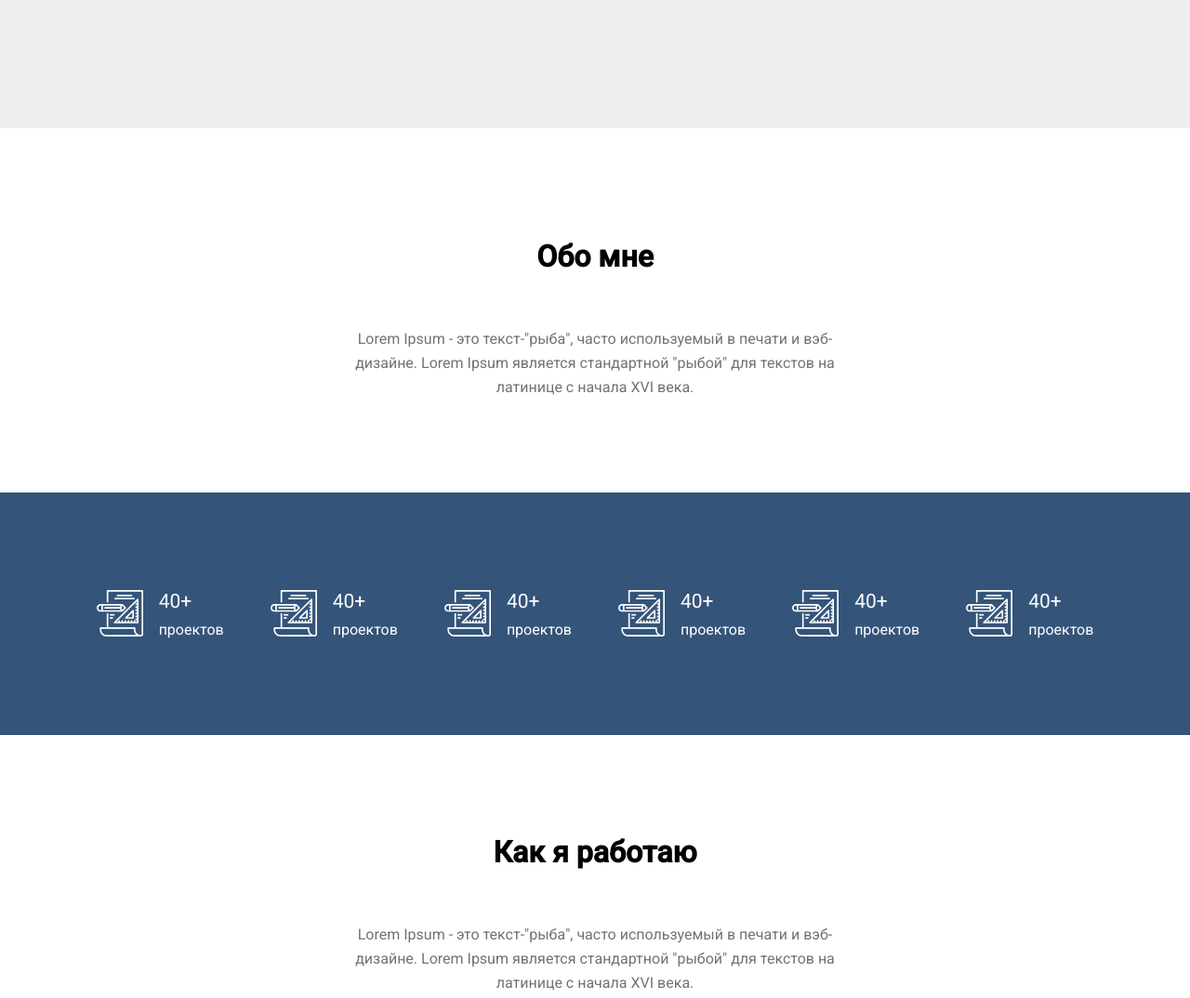
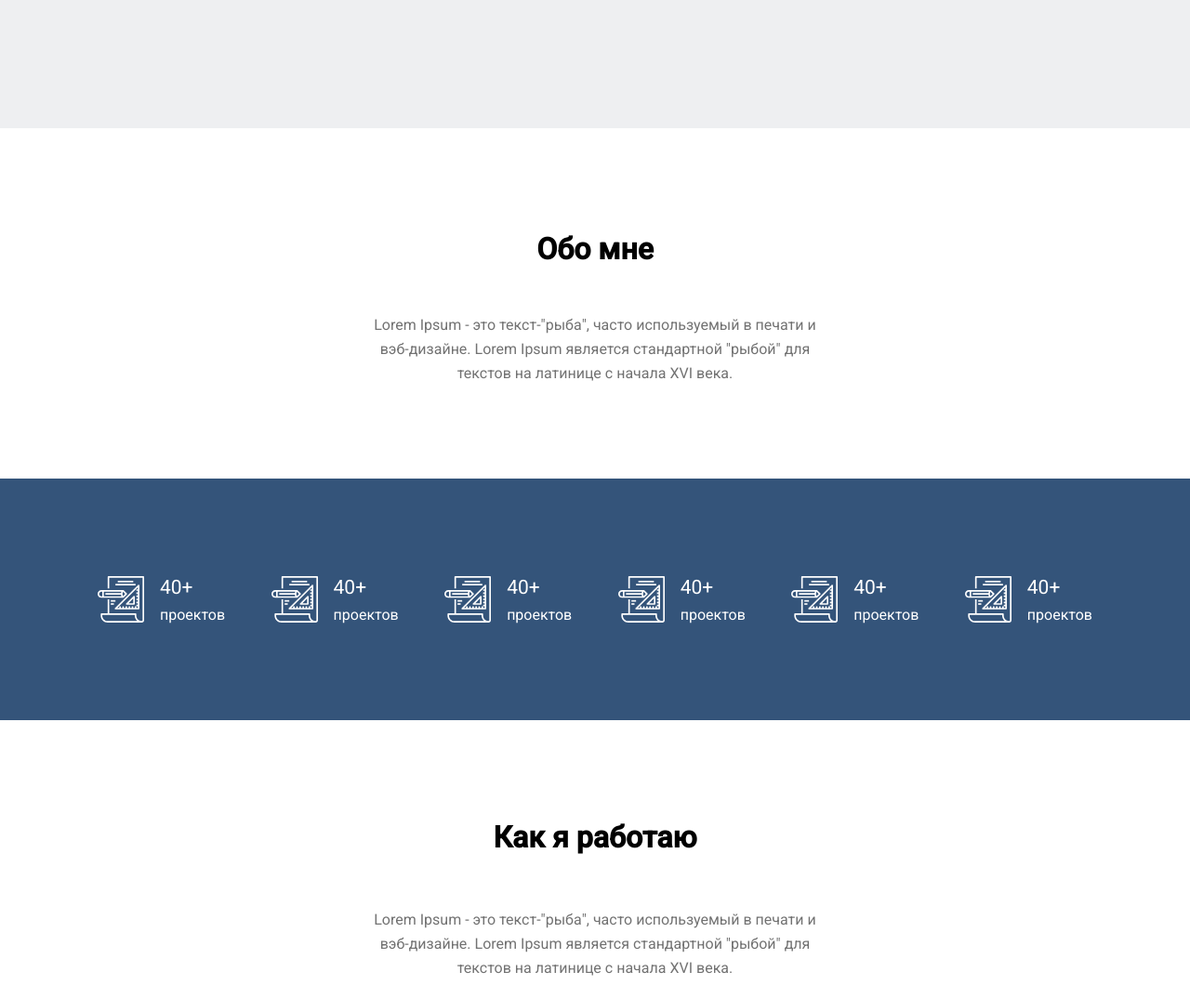
Before and after one commit to etsebratenko/lesson_10, a plain HTML site: page index.html in a window 1280 px wide. Shown: the part 561-1635 px from the top of the page at 93% size. Drawn offline with Linux system fonts and the light colour scheme.

Commit message:
lesson_10

```diff
--- a/css/style.css
+++ b/css/style.css
@@ -29,6 +29,21 @@ html {
   font-weight: 400;
   font-family: var(--font-primary);
 }
+
+.visually-hidden {
+  /* скрытый заголовок h2 */
+  position: absolute;
+  width: 1px;
+  height: 1px;
+  margin: -1px;
+  border: 0;
+  padding: 0;
+  white-space: nowrap;
+  clip-path: inset(100%);
+  clip: rect(0 0 0 0);
+  overflow: hidden;
+}
+
 
 .header {
   padding: 70px 0 141px;
@@ -106,20 +121,20 @@ html {
   background-color: var(--color-white);
 }
 
-.container__about{
+.about {
   margin: auto;
   text-align: center;
+}
+.about__container {
   max-width: 540px;
-  line-height: var(--line-height-lg);
-  color: var(--color-text);
 }
 
 .about__title {
   color: var(--color-black);
   font-size: 32px;
   padding-top: 112px;
+
 }
-
 .about__description {
   font-size: var(--font-size);
   line-height: var(--line-height-lg);
@@ -127,60 +142,38 @@ html {
   margin-top: 50px;
   text-align: center;
   margin-bottom: 100px;
+
 }
-
-
 
 /* Мой опыт работы */
 .exspirience {
-  width: 100%;
   background-color: var(--color-primery);
+  color: var(--color-white);
   padding: 100px 0;
+
 }
 
-.container__exspirience {
+.exspirience__container {
   display: flex;
-  justify-content: center;
-  gap: 50px;
-  flex-wrap: wrap;
-}
-
-.visually-hidden {
-  /* скрытый заголовок h2 */
-  position: absolute;
-  width: 1px;
-  height: 1px;
-  margin: -1px;
-  border: 0;
-  padding: 0;
-  white-space: nowrap;
-  clip-path: inset(100%);
-  clip: rect(0 0 0 0);
-  overflow: hidden;
+  justify-content: space-between;
 }
 
 .expirience-item {
   display: flex;
+  flex-direction: row-reverse;
+  align-items: center;
+  flex-wrap: wrap;
   gap: 20px;
-  align-items: center;
-  flex-direction: row-reverse;
 }
-
-.expirience-item__description {
+.expirience-item__title {
   gap: 10px;
-}
-
-.expirience-item__title {
   font-size: 21px;
-  color: var(--color-white);
   line-height: var(--line-height-lg);
 }
 
 .expirience-item__text {
   font-size: var(--font-size);
-  color: var(--color-white);
   line-height: var(--line-height-lg);
-
 }
 
 .expirience-item__img {
@@ -195,7 +188,7 @@ html {
   background-color: var(--color-white);
 }
 
-.container__job{
+.job__container{
   margin: auto;
   text-align: center;
   max-width: 540px;
@@ -223,6 +216,7 @@ iframe {
 }
 .video {
   display: flex;
+  flex-wrap: wrap;
   justify-content: center;
   margin-bottom: 100px;
 }
@@ -233,7 +227,7 @@ iframe {
   background-color: var(--color-primery);
 }
 
-.footer-info {
+.footer__container {
   padding: 50px 0;
   gap: 20px;
   margin: auto;
--- a/index.html
+++ b/index.html
@@ -63,7 +63,7 @@
   <main class="main">
 
     <section class="about">
-      <div class="container__about">
+      <div class="container about__container">
         <h2 class="about__title">Обо мне</h2>
         <p class="about__description">Lorem Ipsum - это текст-"рыба", часто используемый в печати и вэб-дизайне. Lorem
           Ipsum является стандартной "рыбой" для текстов на латинице с начала XVI века.</p>
@@ -72,7 +72,7 @@
 
     <section class="exspirience">
 
-      <div class="container__exspirience">
+      <div class="container exspirience__container">
         <h2 class="visually-hidden">Мой опыт работы</h2>
 
 
@@ -140,7 +140,7 @@
     </section>
 
     <section class="job">
-      <div class="container__job">
+      <div class="container job__container">
         <h2 class="job__title">Как я работаю</h2>
         <p class="job__description">Lorem Ipsum - это текст-"рыба", часто используемый в печати и вэб-дизайне. Lorem
           Ipsum является стандартной "рыбой" для текстов на латинице с начала XVI века.</p>
@@ -157,7 +157,7 @@
 
 
   <footer class="footer">
-    <div class="footer-info">
+    <div class="container footer__container">
       <h3 class="info__name">Иванов Иван</h3>
       <p class="info__copirate">(с) 2018. Все права защищены.</p>
     </div>
```
Also changed, not shown: 1 other file.
